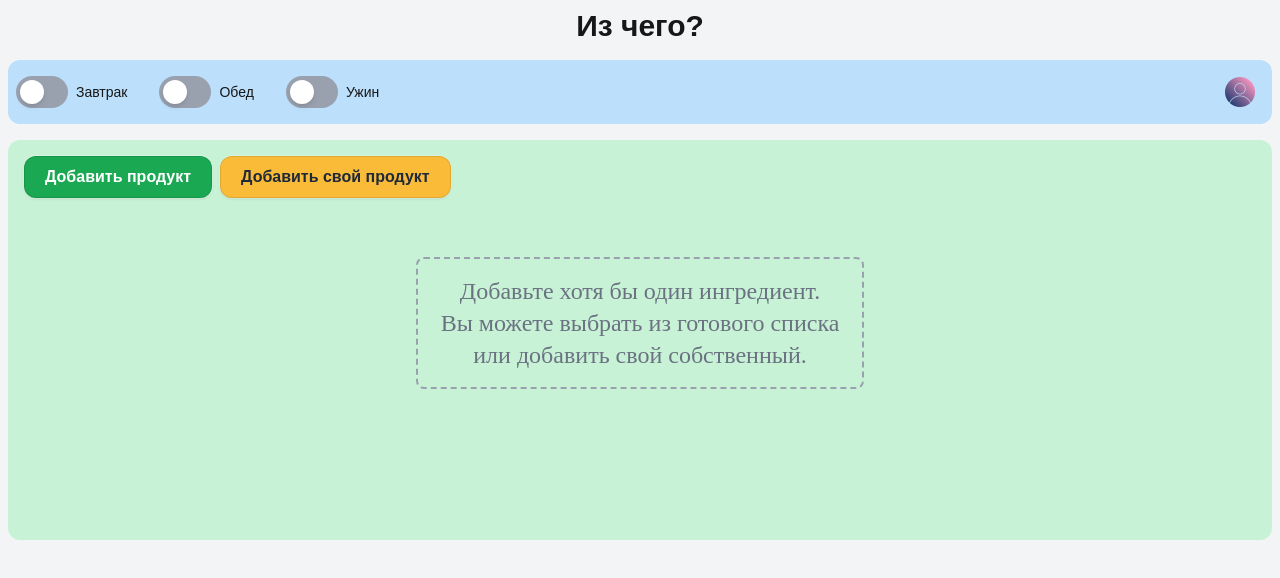
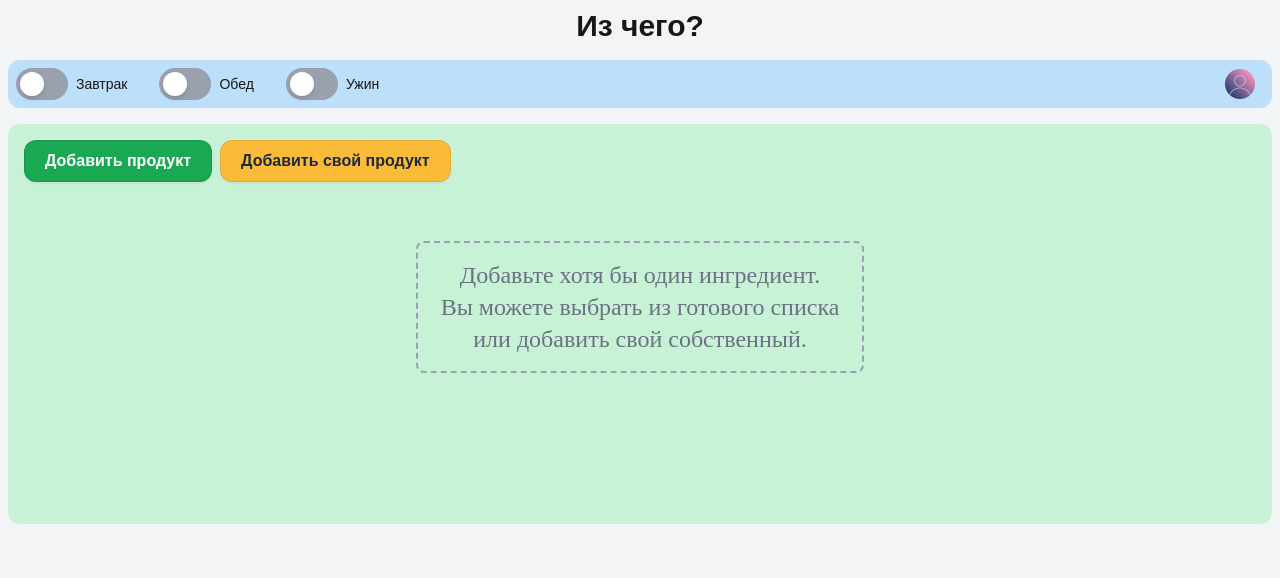
Before and after one commit to ArtofWASD/food-whishes-assistant, a Next.js app: page / in a window 1280 px wide. Shown: the top 578 px of the page. Built offline with nearby package versions, Linux system fonts and the light colour scheme.

Commit message:
дизайн

```diff
--- a/src/components/settings-bar/settings-bar.tsx
+++ b/src/components/settings-bar/settings-bar.tsx
@@ -15,7 +15,7 @@ const SettingsBar = () => {
   const [authOpen, setAuthOpen] = useState(false)
 
   return (
-    <div className="rounded-xl bg-[var(--pastel-blue)] bg-opacity-35 flex flex-col gap-2 py-2">
+    <div className="rounded-xl bg-[var(--pastel-blue)] bg-opacity-35 flex flex-col gap-2">
       <div className="flex flex-row justify-between items-center w-full relative min-h-12 h-12">
         {/* Тогглеры для выбора приёма пищи на md+ */}
         <div className="hidden md:flex flex-row gap-4">
```
